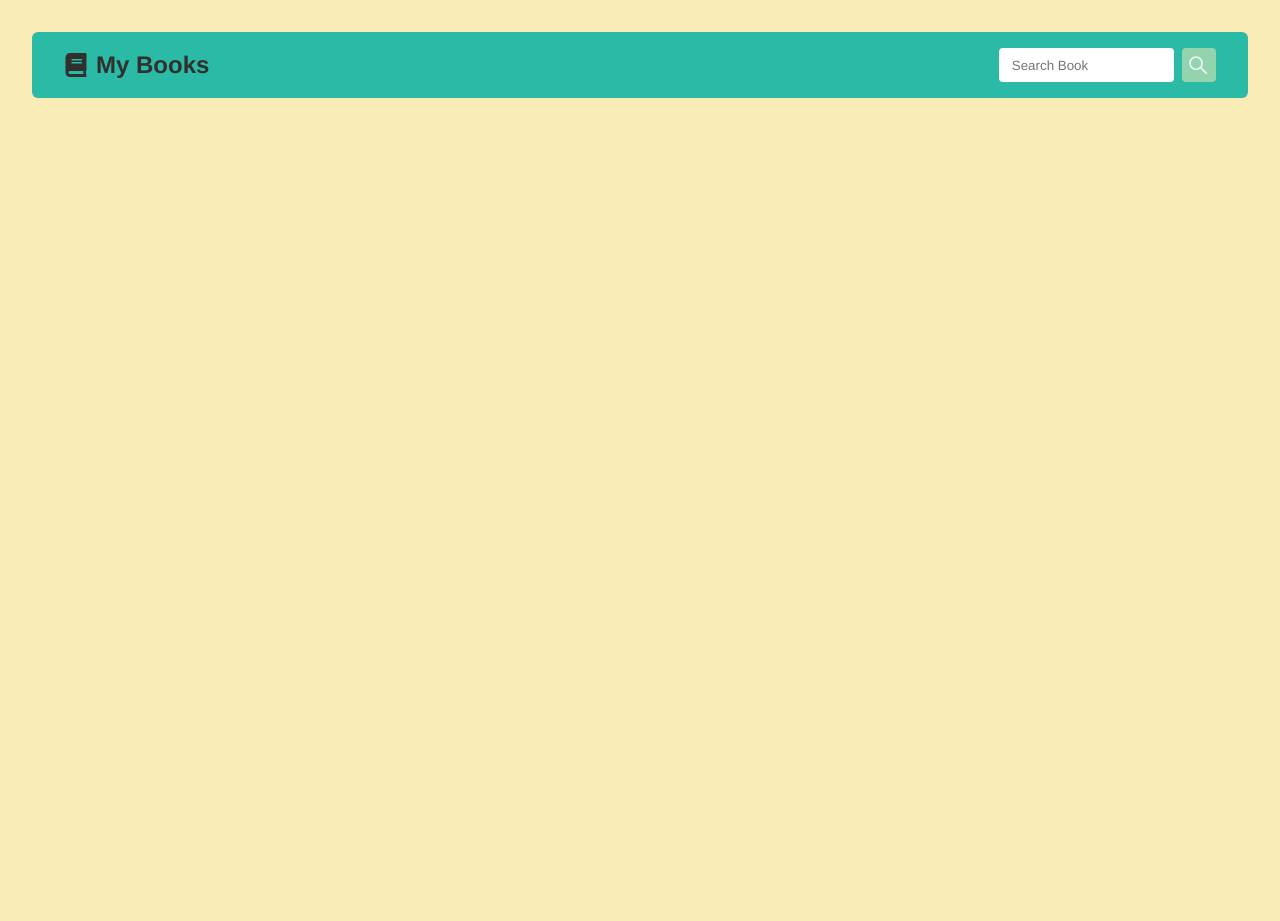
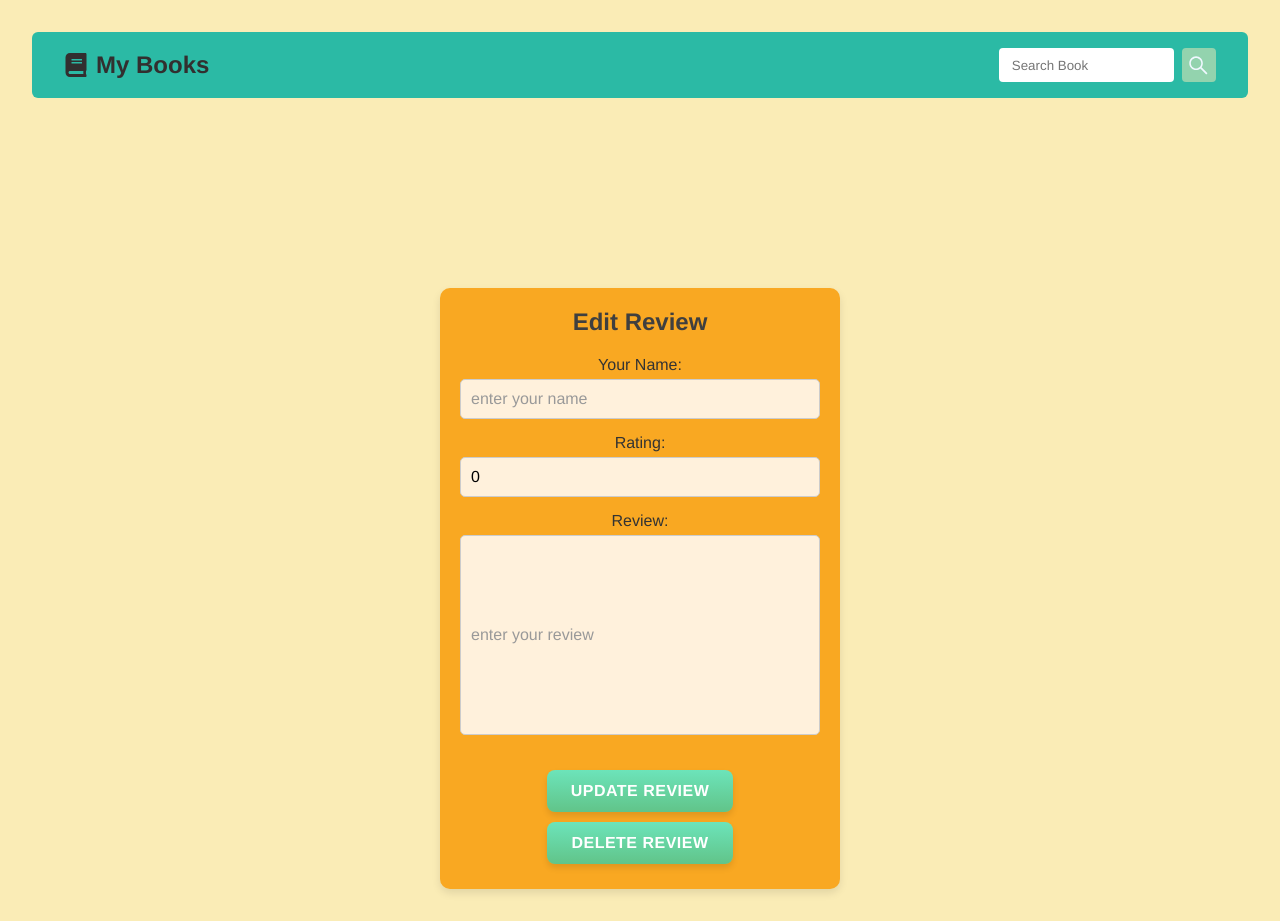
Before and after one commit to TrombettasInc/pageturner, a React (Vite) app: page /books/1/edit-reviews/1 in a window 1280 px wide. Before the commit this address had no page. Before the commit the page ends 800 px from the top, so only its background shows below. Built offline with nearby package versions, Linux system fonts and the light colour scheme; no server answers.

Commit message:
changed names

```diff
--- a/src/App.jsx
+++ b/src/App.jsx
@@ -1,13 +1,13 @@
-import { useState } from 'react'
-import { Link, Route, Routes } from 'react-router-dom'
+
+import { Route, Routes } from 'react-router-dom'
 
 import './App.css'
 import NavBar from './components/NavBar'
 import MyBookDetails from './pages/MyBookDetails'
 import HomePage from './pages/HomePage'
 import Search from './pages/Search'
-import Create from './pages/Create'
-import EditCreat from './pages/EditCreat'
+import CreateAReview from './pages/CreateAReview'
+import EditAReview from './pages/EditAReview'
 
 function App() {
 
@@ -18,9 +18,9 @@ function App() {
 
     <Routes>
       <Route path="/" element={<HomePage/>} />
-      <Route path="reviews/:id" element={<MyBookDetails/>} />
-      <Route path="create/:id" element={<Create/>}/>
-      <Route path="edit/:id" element={<EditCreat/>}/>
+      <Route path="books/:bookid" element={<MyBookDetails/>} />
+      <Route path="create-review/:bookid" element={<CreateAReview/>}/>
+      <Route path="books/:bookId/edit-reviews/:reviewId" element={<EditAReview/>}/>
       <Route path="search" element={<Search/>} />
     </Routes>
 
--- a/src/config/api.js
+++ b/src/config/api.js
@@ -1,4 +1,4 @@
-export const API_URL = "https://pageturner2.adaptable.app/reviews"
+export const API_URL = "https://pageturner2.adaptable.app/books"
 
 export const API_GO = "https://www.googleapis.com/books/v1"
 export const API_KEY = "&key=AIzaSyC_dBUi-MX8vegcZHYlykl3QPa0twbxz5U"
--- a/src/pages/BookGrid.css
+++ b/src/pages/BookGrid.css
@@ -10,7 +10,7 @@
 .book-title {
     color: #F9A822;
     font-size: 1.5rem;
-    margin: 2rem 0 1rem;
+    margin: 1rem 0 1rem;
 
 }
 
@@ -35,7 +35,7 @@
     width: 300px;
     height: 450px;
     object-fit: cover;
-
+    margin: 10px;
 }
 
 .books-container div img,
@@ -50,7 +50,16 @@
     /* define a cor do rating */
 }
 
-.books-container div a { /*define a cor dos buttons details*/
+.reviews-container {
+    margin: 10px;
+}
+
+.reviews-container p {
+    margin: 10px;
+}
+
+.books-container div a {
+    /*define a cor dos buttons details*/
     background: linear-gradient(#6ce4ba, #61c489);
     border: none;
     color: white;
@@ -84,11 +93,12 @@
     cursor: pointer;
     box-shadow: 0px 4px 6px rgba(0, 0, 0, 0.1);
     transition: all 0.3s ease;
-  }
+    margin: 5px;
+}
 
 
-  .button:hover {
+.button:hover {
     background: linear-gradient(#ffb096, #f96635);
     box-shadow: 0px 6px 10px rgba(0, 0, 0, 0.15);
     transform: translateY(-2px);
-  }
+}
--- a/src/pages/Create.css
+++ b/src/pages/CreateAReview.css
@@ -3,7 +3,7 @@
     justify-content: center;
     align-items: center;
     min-height: 65vh;
-    background-color: #FAECB6
+    background-color: #FAECB6;
     padding: 20px;
     box-sizing: border-box;
     margin-top: 190px;
--- a/src/pages/Create.jsx
+++ b/src/pages/CreateAReview.jsx
@@ -2,11 +2,11 @@ import { useState } from "react";
 import axios from "axios";
 import { useNavigate } from "react-router-dom";
 import { API_URL } from "../config/api";
-import "./Create.css"
+import "./CreateAReview.css"
 import { useParams } from "react-router-dom";
 
 
-function Create() {
+function CreateAReview() {
 
   const [review, setReview] = useState("");
   const [rating, setRating] = useState(0);
@@ -40,7 +40,7 @@ function Create() {
         });
       })
       .then(() => {
-        navigate(`/reviews/${bookId}`);
+        navigate(`/books/${bookId}`);
       })
       .catch(e => console.error("Error updating reviews", e));
   }
@@ -82,10 +82,10 @@ function Create() {
 
         </label>
 
-        <button>Create</button>
+        <button >Create</button>
       </form>
     </div>
   )
 }
 
-export default Create;
+export default CreateAReview;
--- /dev/null
+++ b/src/pages/EditAReview.css
@@ -0,0 +1,91 @@
+.edit-review-container {
+    display: flex;
+    justify-content: center;
+    align-items: center;
+    min-height: 65vh;
+    background-color: #FAECB6
+    padding: 20px;
+    box-sizing: border-box;
+    margin-top: 190px;
+}
+
+.edit-review-form {
+    background-color: #F9A822;
+    padding: 20px;
+    border-radius: 10px;
+    box-shadow: 0 4px 8px rgba(0, 0, 0, 0.1);
+    width: 100%;
+    max-width: 400px;
+    display: flex;
+    flex-direction: column;
+    align-items: center;
+}
+
+.edit-review-form h2 {
+    color: #3f3f3f;
+    text-align: center;
+    margin-bottom: 20px;
+    width: 100%;
+}
+
+.edit-review-form label {
+    margin-bottom: 15px;
+    font-size: 1em;
+    color: #333333;
+    width: 100%;
+}
+
+.edit-text {
+    width: 100%;
+    height: 200px;
+    padding: 10px;
+    margin-top: 5px;
+    border: 1px solid #ccc;
+    border-radius: 5px;
+    box-sizing: border-box;
+    font-size: 1em;
+    margin-bottom: 15px;
+    color: #000000;
+    background-color: #ffffff;
+}
+
+.edit-review-form input[type="number"],
+.edit-review-form input[type="text"] {
+    width: 100%;
+    padding: 10px;
+    margin-top: 5px;
+    border: 1px solid #ccc;
+    border-radius: 5px;
+    box-sizing: border-box;
+    font-size: 1em;
+    margin-bottom: 15px;
+    color: #000000;
+    background-color: #fff1dc;
+}
+
+.edit-review-form input[type="text"]::placeholder,
+.edit-review-form input[type="number"]::placeholder {
+    color: #999999;
+}
+
+.edit-review-form button {
+    background: linear-gradient(#6ce4ba, #61c489);
+    border: none;
+    color: white;
+    padding: 12px 24px;
+    font-size: 16px;
+    font-weight: bold;
+    text-transform: uppercase;
+    letter-spacing: 0.5px;
+    border-radius: 8px;
+    cursor: pointer;
+    box-shadow: 0px 4px 6px rgba(0, 0, 0, 0.1);
+    transition: all 0.3s ease;
+    margin: 5px;
+}
+
+.edit-review-form button:hover {
+    background: linear-gradient(#ffb096, #f96635);
+    box-shadow: 0px 6px 10px rgba(0, 0, 0, 0.15);
+    transform: translateY(-2px);
+}
--- a/src/pages/EditCreat.jsx
+++ b/src/pages/EditAReview.jsx
@@ -2,25 +2,25 @@ import { useState, useEffect } from "react";
 import axios from "axios";
 import { API_URL } from "../config/api";
 import { useNavigate, useParams } from "react-router-dom";
-import "./Create.css"
+import "./EditAReview.css"
 
 
-function EditCreat() {
+function EditAReview() {
     const [review, setReview] = useState("");
     const [rating, setRating] = useState(0);
     const [name, setName] = useState("");
     const [originalReview, setOriginalReview] = useState(null);
 
     const navigate = useNavigate();
-    const { id: bookId } = useParams();
-    const { reviewId: reviewId } = useParams()
+    const { bookId } = useParams();
+
 
     useEffect(() => {
         axios.get(`${API_URL}/${bookId}`)
         .then(response => {
             const book = response.data;
             // carrega o formulario com os dados que ja existem
-            const existingReview = book.volumeInfo.userReviews[0];;
+            const existingReview = book.volumeInfo.userReviews.find(r => r.review === review);
             if (existingReview) {
                 setOriginalReview(existingReview.review)
                 setReview(existingReview.review);
@@ -30,7 +30,7 @@ function EditCreat() {
         })
             .catch(e => console.log(e))
 
-    }, [bookId])
+    }, [bookId, review])
 
     const handleFormSubmit = (e) => {
         e.preventDefault();
@@ -58,7 +58,7 @@ function EditCreat() {
             });
         })
         .then(() => {
-            navigate(`/reviews/${bookId}`);
+            navigate(`/books/${bookId}`);
         })
         .catch(e => console.log("Error updating review", e));
     }
@@ -67,7 +67,9 @@ function EditCreat() {
         axios.get(`${API_URL}/${bookId}`)
             .then(response => {
                 const book = response.data;
+
                 const updatedReviews = book.volumeInfo.userReviews.filter(review => review.review !== reviewToDelete);
+                console.log("Updated reviews array:", updatedReviews);
 
                 return axios.put(`${API_URL}/${bookId}`, {
                     ...book,
@@ -79,7 +81,7 @@ function EditCreat() {
             })
             .then(() => {
                 console.log("Review deleted successfully");
-                navigate(`/reviews/${bookId}`);
+                navigate(`/books/${bookId}`);
             })
             .catch(error => {
                 console.error("Error deleting the review", error);
@@ -88,10 +90,10 @@ function EditCreat() {
 
 
     return (
-        <div className="create-review-container">
-            <h3>Edit Review</h3>
-            <form onSubmit={handleFormSubmit} >
+        <div className="edit-review-container">
 
+            <form onSubmit={handleFormSubmit} className="edit-review-form">
+            <h2>Edit Review</h2>
                 <label>
                     Your Name:
                     <input
@@ -123,13 +125,14 @@ function EditCreat() {
                 </label>
 
                <button type="submit">Update review</button>
+               <button  onClick={deleteReview}>Delete Review</button>
 
             </form>
 
-            <button onClick={deleteReview}>Delete Review</button>
+
         </div>
 
     )
 }
 
-export default EditCreat;
+export default EditAReview;
--- a/src/pages/MyBookDetails.jsx
+++ b/src/pages/MyBookDetails.jsx
@@ -38,7 +38,7 @@ function MyBookDetails() {
                     <h4>Reviews:</h4>
                     {books.volumeInfo.userReviews && books.volumeInfo.userReviews.length > 0 ? (
                         books.volumeInfo.userReviews.map((review, index) => (
-                            <div key={index} className="review">
+                            <div key={index} className="reviews-container">
                                 <p><strong>Review:</strong> {review.review}</p>
                                 <p><strong>Reviewed by:</strong> {review.reviewName}</p>
                                 <p><strong>Rating:</strong> {review.rating}</p>
@@ -51,7 +51,7 @@ function MyBookDetails() {
                         <p>No reviews yet.</p>
                     )}
 
-                    <Link to={`/create/${books.id}`}>
+                    <Link to={`/create-review/${books.id}`}>
                         <button className="button">Create a review</button>
                     </Link>
                 </>
```
Also changed, not shown: src/pages/EditReview.css (deleted, +0 -90 lines).
